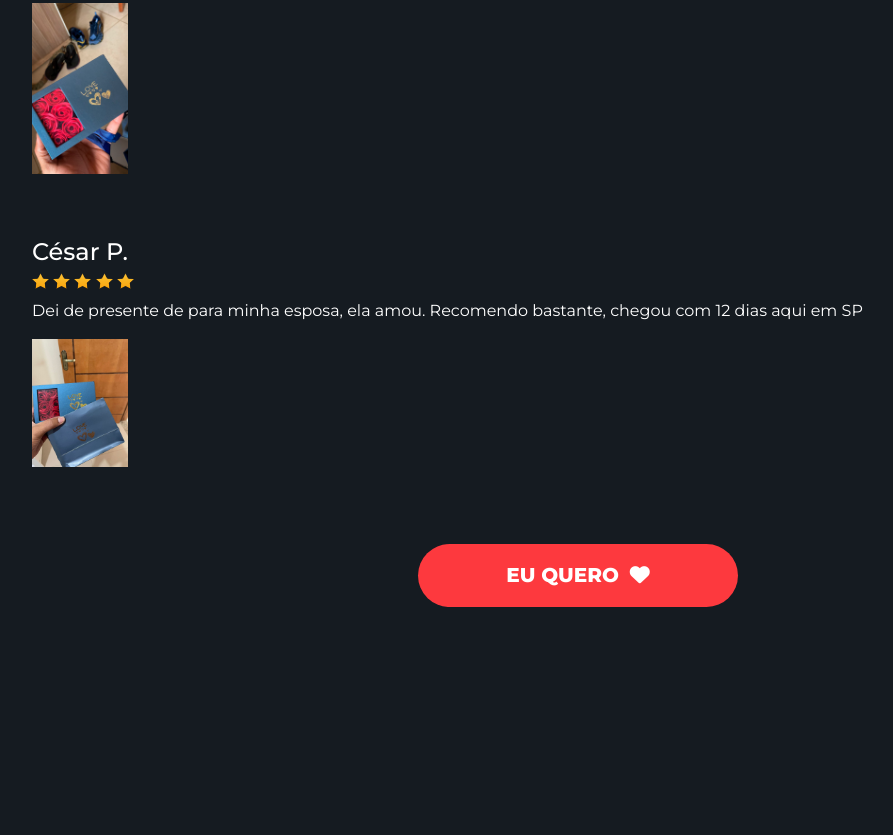
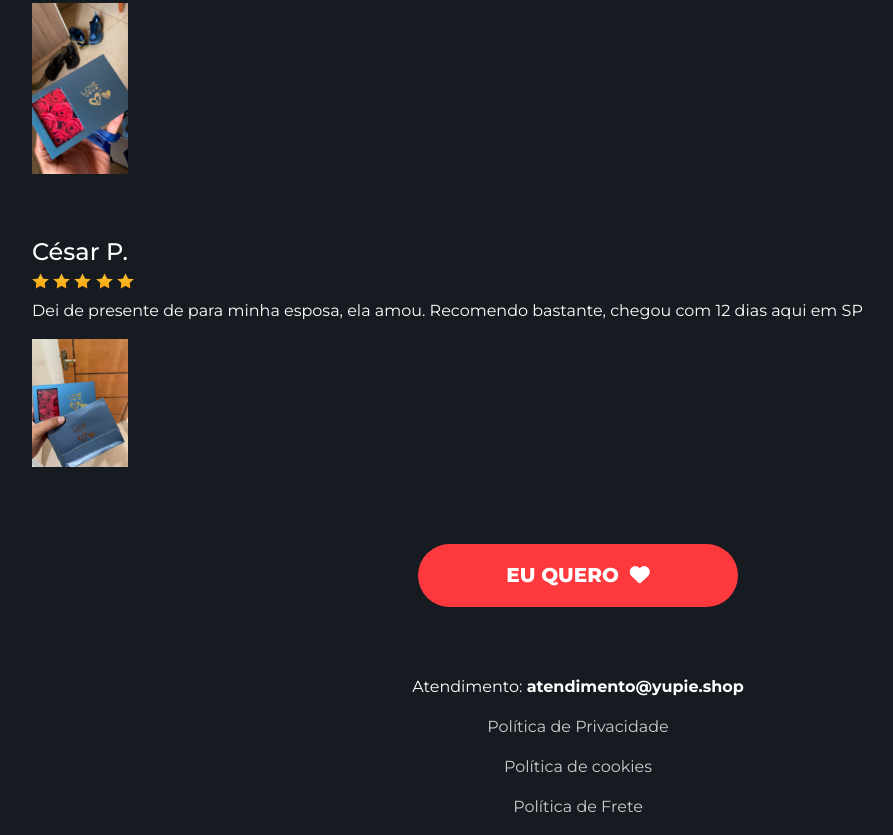
Before and after one commit to YupieShop/yupieshop.github.io, a plain HTML site: page index.html in a window 1280 px wide. Shown: the part 8546-9381 px from the top of the page, without its empty margins (62-955 px from the left). Before the commit the page ends 9221 px from the top, so only its background shows below. Drawn offline with nearby package versions, Linux system fonts and the light colour scheme.

Commit message:
Update index.html

```diff
--- a/index.html
+++ b/index.html
@@ -380,7 +380,16 @@
     </div>
   </section>
   <footer>
-
+    <div class="container text-center">
+      <div class="row">
+        <div class="col-12">
+          <p>Atendimento: <b>atendimento@yupie.shop</b></p>
+          <p><a href="https://www.yupie.shop/atendimento/politica-de-privacidade" target="_blank">Política de Privacidade</a></p>
+          <p><a href="https://www.yupie.shop/atendimento/politica-de-cookies" target="_blank">Política de cookies</a></p>
+          <p><a href="https://www.yupie.shop/atendimento/politica-de-frete" target="_blank">Política de Frete</a></p>
+        </div>
+      </div>
+    </div>
   </footer>
 </body>
 <script src="https://cdn.jsdelivr.net/npm/@popperjs/core@2.11.6/dist/umd/popper.min.js" integrity="sha384-oBqDVmMz9ATKxIep9tiCxS/Z9fNfEXiDAYTujMAeBAsjFuCZSmKbSSUnQlmh/jp3" crossorigin="anonymous"></script>
```
